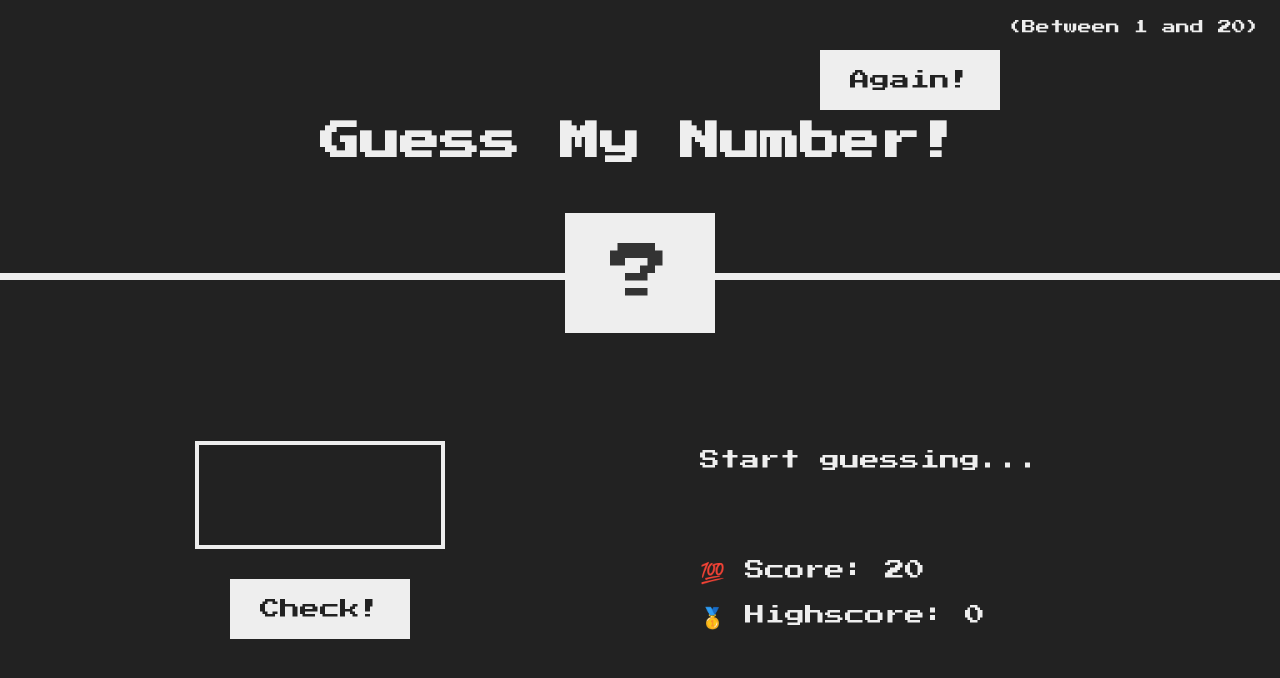
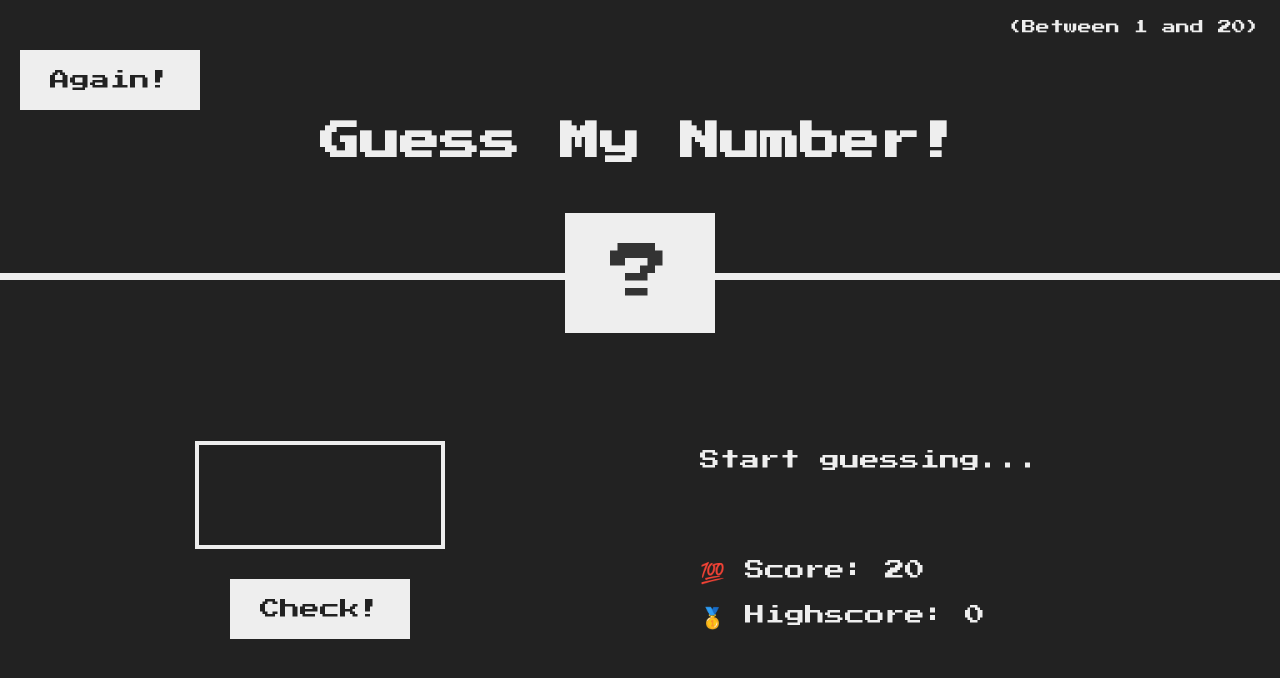
Before and after one commit to camilo1992/Guess-my-Number-Game, a website built with Parcel: page index.html in a window 1280 px wide. Built offline with nearby package versions, Linux system fonts and the light colour scheme.

Commit message:
css update

```diff
--- a/style.css
+++ b/style.css
@@ -77,7 +77,7 @@ h1 {
 }
 
 .again {
-  margin-left: 820px;
+  margin-left: 20px;
   margin-top: 50px;
 }
 
```
